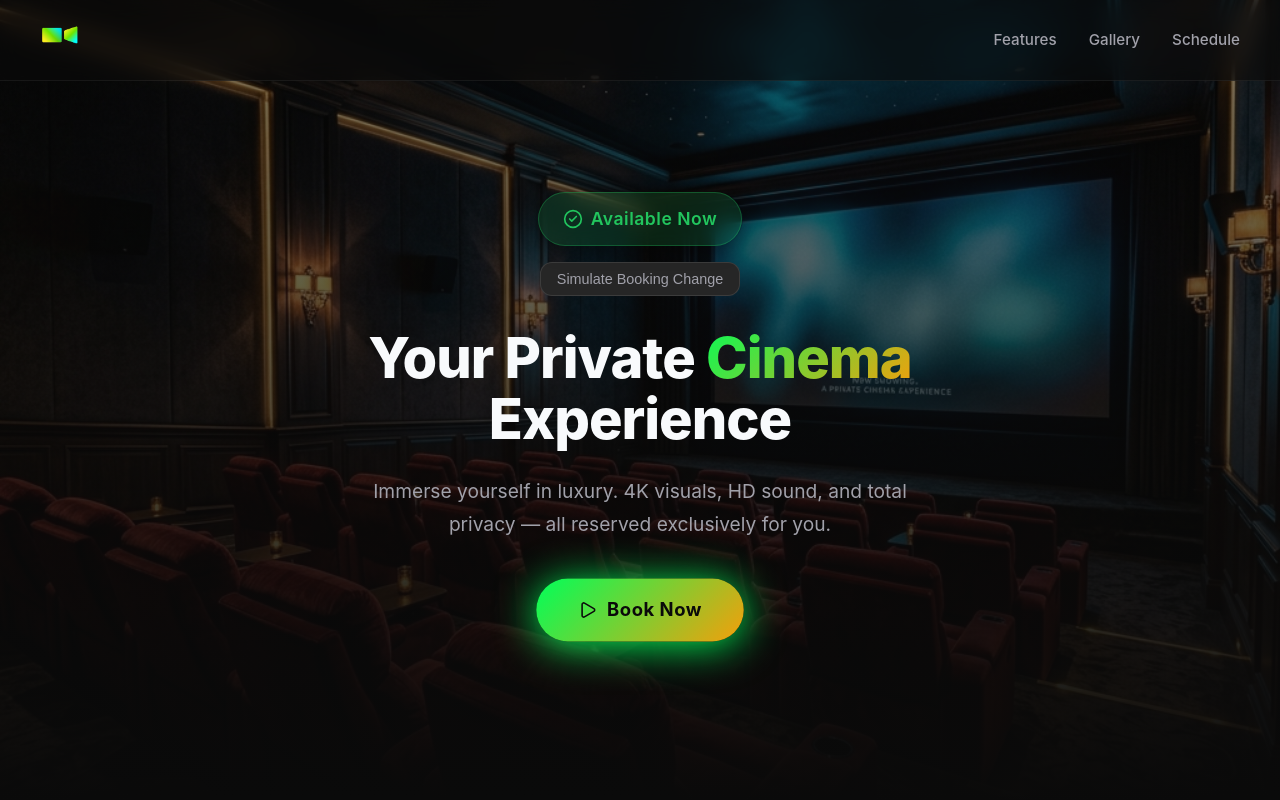
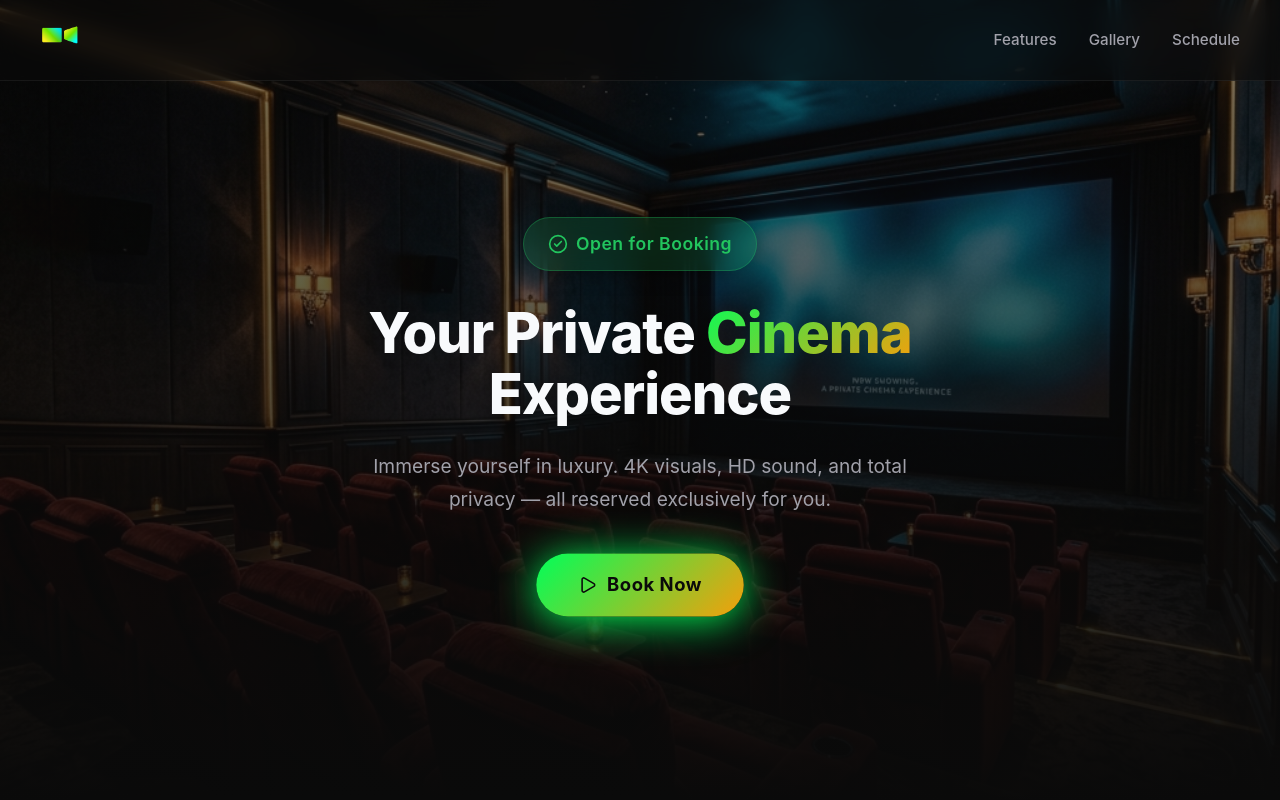
Before and after one commit to sakunakavinda/flicknest, a React (Vite) app: page / in a window 1280 px wide. Shown: the top 800 px of the page. Built offline with nearby package versions, Linux system fonts and the light colour scheme.

Commit message:
feat: update availability status label and comment out testing toggle button

```diff
--- a/src/components/Availability.jsx
+++ b/src/components/Availability.jsx
@@ -17,7 +17,7 @@ const Availability = () => {
       {isAvailable ? (
         <div className="status-badge available">
           <CheckCircle2 size={20} />
-          <span>Available Now</span>
+          <span>Open for Booking</span>
         </div>
       ) : (
         <div className="status-badge busy">
@@ -27,12 +27,12 @@ const Availability = () => {
       )}
 
       {/* A temporary button just so we can test toggling the state! */}
-      <button
+      {/* <button
         className="toggle-test-btn"
         onClick={() => setIsAvailable(!isAvailable)}
       >
         Simulate Booking Change
-      </button>
+      </button> */}
     </div>
   );
 };
```
